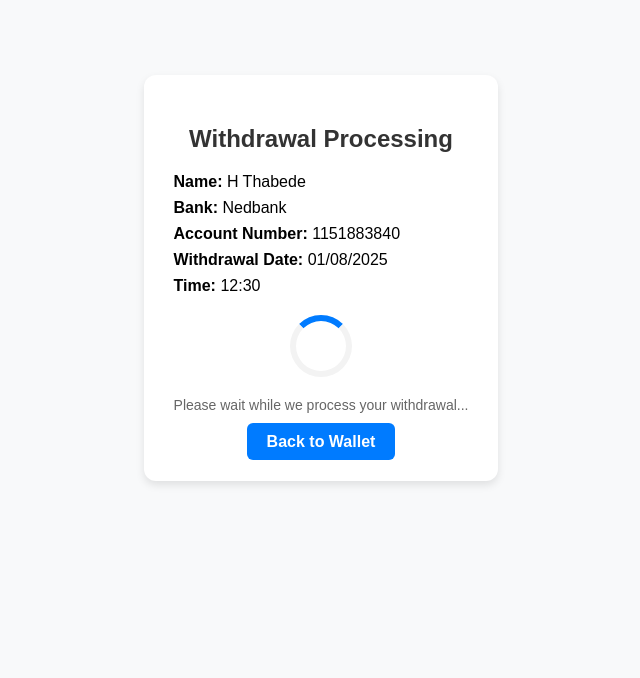
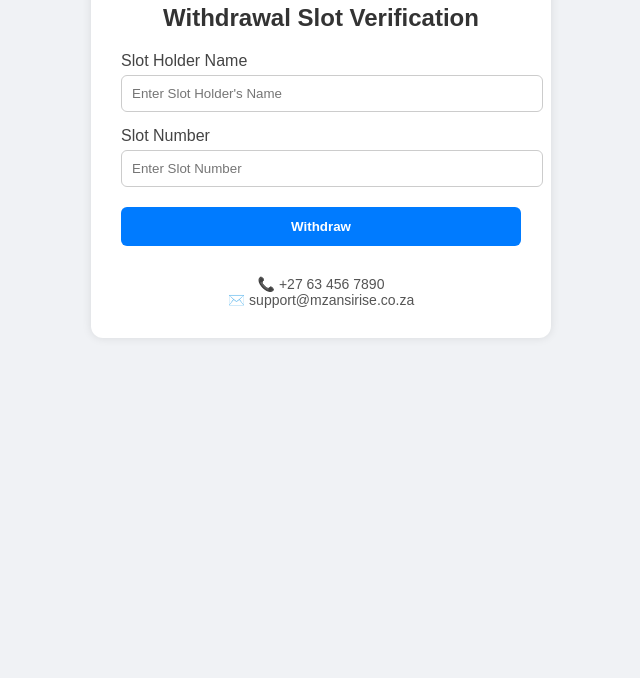
Before and after one commit to Greenbnds/Thabede, a plain HTML site: page withdraw.html in a window 1280 px wide. Shown: the part 122-800 px from the top of the page, without its empty margins (319-959 px from the left). Drawn offline with Linux system fonts and the light colour scheme.

Commit message:
Add files via upload

```diff
--- a/withdraw.html
+++ b/withdraw.html
@@ -3,103 +3,129 @@
 <head>
   <meta charset="UTF-8" />
   <meta name="viewport" content="width=device-width, initial-scale=1.0"/>
-  <title>Withdrawal Confirmation</title>
+  <title>Mzansi Rise Withdrawal</title>
   <style>
     body {
       font-family: Arial, sans-serif;
-      background-color: #f8f9fa;
+      background-color: #f0f2f5;
+      margin: 0;
+      padding: 0;
       display: flex;
       flex-direction: column;
       align-items: center;
-      justify-content: center;
-      height: 100vh;
-      margin: 0;
     }
 
-    .card {
-      background: #fff;
+    .container {
+      background-color: white;
+      padding: 30px;
+      margin-top: 40px;
       border-radius: 12px;
-      padding: 30px;
-      box-shadow: 0 4px 8px rgba(0,0,0,0.1);
+      box-shadow: 0 0 10px rgba(0,0,0,0.1);
       max-width: 400px;
+      width: 100%;
+    }
+
+    .logo {
       text-align: center;
+      margin-bottom: 20px;
+    }
+
+    .logo img {
+      max-width: 120px;
     }
 
     h2 {
-      margin-bottom: 20px;
+      text-align: center;
       color: #333;
     }
 
-    .info {
-      text-align: left;
-      margin-bottom: 20px;
+    label {
+      display: block;
+      margin: 15px 0 5px;
+      color: #444;
     }
 
-    .info p {
-      margin: 8px 0;
-      font-size: 16px;
-    }
-
-    .loader {
-      border: 6px solid #f3f3f3;
-      border-top: 6px solid #007bff;
-      border-radius: 50%;
-      width: 50px;
-      height: 50px;
-      animation: spin 1s linear infinite;
-      margin: 20px auto;
-    }
-
-    @keyframes spin {
-      0% { transform: rotate(0deg); }
-      100% { transform: rotate(360deg); }
-    }
-
-    .note {
-      color: #666;
-      font-size: 14px;
-      margin-bottom: 20px;
+    input {
+      width: 100%;
+      padding: 10px;
+      border: 1px solid #ccc;
+      border-radius: 6px;
     }
 
     .btn {
-      padding: 10px 20px;
+      width: 100%;
+      padding: 12px;
+      margin-top: 20px;
       background-color: #007bff;
       color: white;
       border: none;
       border-radius: 6px;
-      text-decoration: none;
       font-weight: bold;
+      cursor: pointer;
       transition: background 0.3s;
     }
 
     .btn:hover {
       background-color: #0056b3;
     }
+
+    .error {
+      color: red;
+      margin-top: 10px;
+      display: none;
+      text-align: center;
+    }
+
+    .contact {
+      text-align: center;
+      margin-top: 30px;
+      font-size: 14px;
+      color: #555;
+    }
   </style>
-  <script>
-    // Auto-redirect after 6 seconds
-    setTimeout(() => {
-      window.location.href = "https://greenbnds.github.io/Thabede/";
-    }, 6000);
-  </script>
 </head>
 <body>
 
-  <div class="card">
-    <h2>Withdrawal Processing</h2>
-    <div class="info">
-      <p><strong>Name:</strong> H Thabede</p>
-      <p><strong>Bank:</strong> Nedbank</p>
-      <p><strong>Account Number:</strong> 1151883840</p>
-      <p><strong>Withdrawal Date:</strong> 01/08/2025</p>
-      <p><strong>Time:</strong> 12:30</p>
+  <div class="container">
+    <div class="logo">
+      <img src="images/mzansi rise logo.png" alt="Mzansi Rise Logo">
     </div>
 
-    <div class="loader"></div>
-    <p class="note">Please wait while we process your withdrawal...</p>
+    <h2>Withdrawal Slot Verification</h2>
 
-    <a class="btn" href="https://greenbnds.github.io/Thabede/">Back to Wallet</a>
+    <form id="withdrawForm">
+      <label for="slotHolder">Slot Holder Name</label>
+      <input type="text" id="slotHolder" placeholder="Enter Slot Holder's Name" required>
+
+      <label for="slotNumber">Slot Number</label>
+      <input type="text" id="slotNumber" placeholder="Enter Slot Number" required>
+
+      <div class="error" id="errorMsg">Invalid details. Please enter correct information.</div>
+
+      <button type="submit" class="btn">Withdraw</button>
+    </form>
+
+    <div class="contact">
+      📞 +27 63 456 7890<br/>
+      ✉️ support@mzansirise.co.za
+    </div>
   </div>
+
+  <script>
+    document.getElementById("withdrawForm").addEventListener("submit", function(e) {
+      e.preventDefault();
+
+      const slotHolder = document.getElementById("slotHolder").value.trim();
+      const slotNumber = document.getElementById("slotNumber").value.trim();
+      const errorMsg = document.getElementById("errorMsg");
+
+      if (slotHolder === "Hlengiwe Thabede" && slotNumber === "V360DF5983") {
+        window.location.href = "feedback.html";
+      } else {
+        errorMsg.style.display = "block";
+      }
+    });
+  </script>
 
 </body>
 </html>
```
Also changed, not shown: feedback.html (added, +108 -0 lines).
